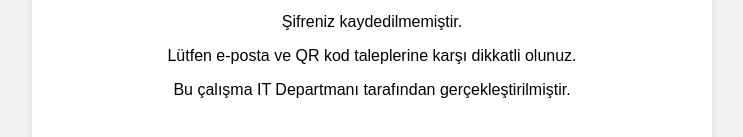
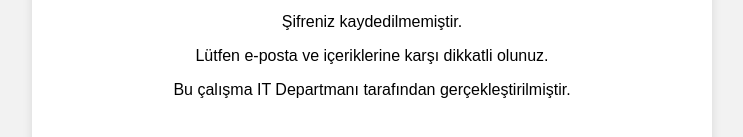
Before and after one commit to ihidalgakiran-debug/Awareness, a plain HTML site: page index.html in a window 1280 px wide. Shown: the part 283-420 px from the top of the page, without its empty margins (268-1011 px from the left). Drawn offline with Linux system fonts and the light colour scheme.

Commit message:
Update index.html

```diff
--- a/index.html
+++ b/index.html
@@ -26,7 +26,7 @@ h2{color:#0067b8;}
 <p>Lütfen diğer çalışma arkadaşlarınıza bilgi vermeyiniz.</p>
 <p>Az önce tamamladığınız işlem bir phishing simülasyonuydu.</p>
 <p>Şifreniz kaydedilmemiştir.</p>
-<p>Lütfen e-posta ve QR kod taleplerine karşı dikkatli olunuz.</p>
+<p>Lütfen e-posta ve içeriklerine karşı dikkatli olunuz.</p>
 <p>Bu çalışma IT Departmanı tarafından gerçekleştirilmiştir.</p>
 </div>
 </body>
```
